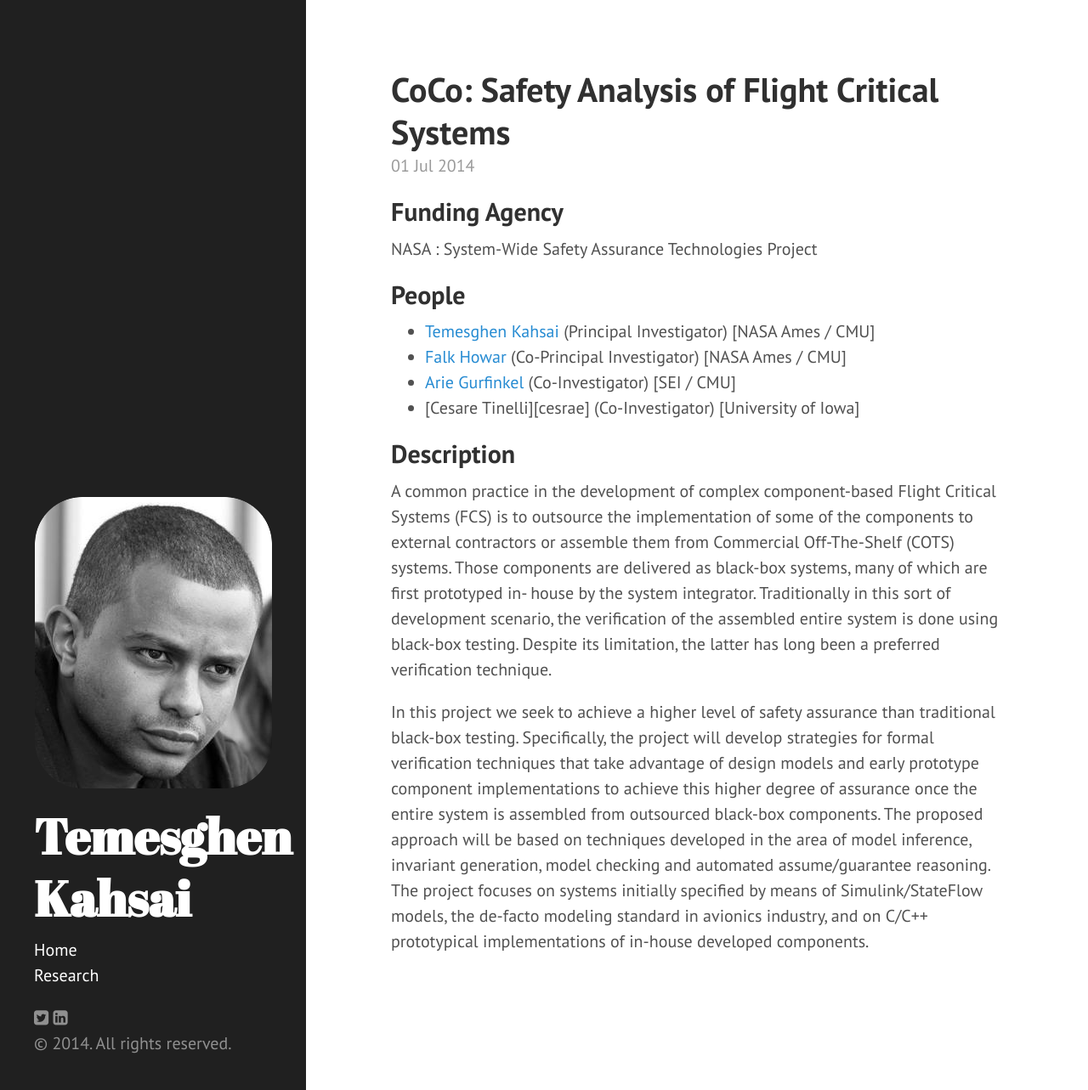
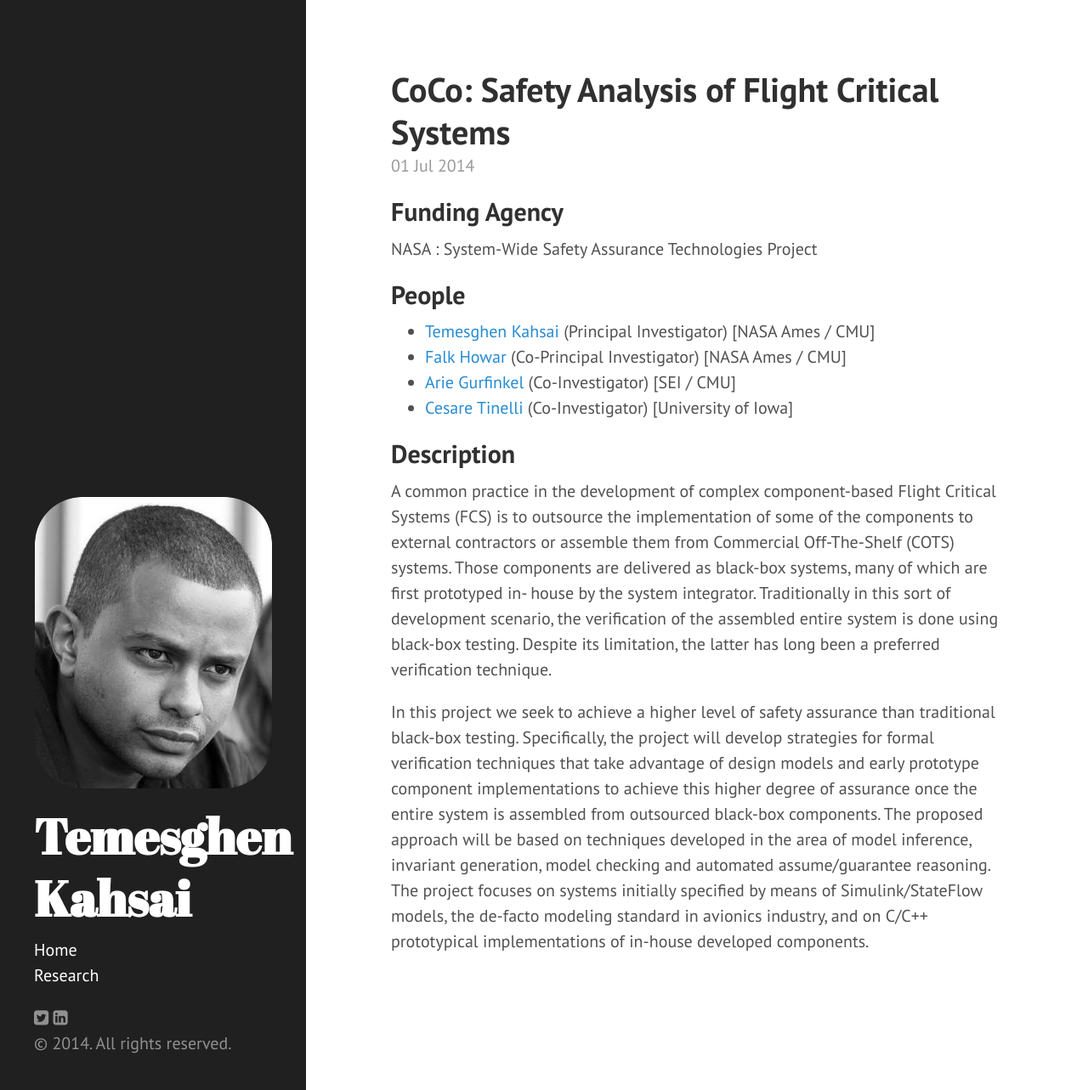
Before and after one commit to lememta/lememta.github.io, a Jekyll site: the page built from _posts/2014-07-01-CoCo-:-Verification-of-Flight-Critical-Systems.markdown, in a window 1280 px wide and 1283 px high. Shown: the whole window at 85% size. Built offline with Jekyll 4.4.1, drawn with Linux system fonts in a browser that asks for light colours; nearby versions of some CDN libraries; some of the changed lines change nothing that is shown.

Commit message:
added cava

```diff
--- a/_posts/2014-07-01-CoCo-:-Verification-of-Flight-Critical-Systems.markdown
+++ b/_posts/2014-07-01-CoCo-:-Verification-of-Flight-Critical-Systems.markdown
@@ -10,7 +10,7 @@ NASA : System-Wide Safety Assurance Technologies Project
 * [Temesghen Kahsai][teme] (Principal Investigator) [NASA Ames / CMU]
 * [Falk Howar][falk] (Co-Principal Investigator) [NASA Ames / CMU]
 * [Arie Gurfinkel][arie] (Co-Investigator) [SEI / CMU]
-* [Cesare Tinelli][cesrae] (Co-Investigator) [University of Iowa]
+* [Cesare Tinelli][cesare] (Co-Investigator) [University of Iowa]
 
 ## Description ##
 A common practice in the development of complex component-based Flight Critical Systems (FCS) is to outsource the implementation of some of the components to external contractors or assemble them from Commercial Off-The-Shelf (COTS) systems. Those components are delivered as black-box systems, many of which are first prototyped in- house by the system integrator. Traditionally in this sort of development scenario, the verification of the assembled entire system is done using black-box testing. Despite its limitation, the latter has long been a preferred verification technique.
```
